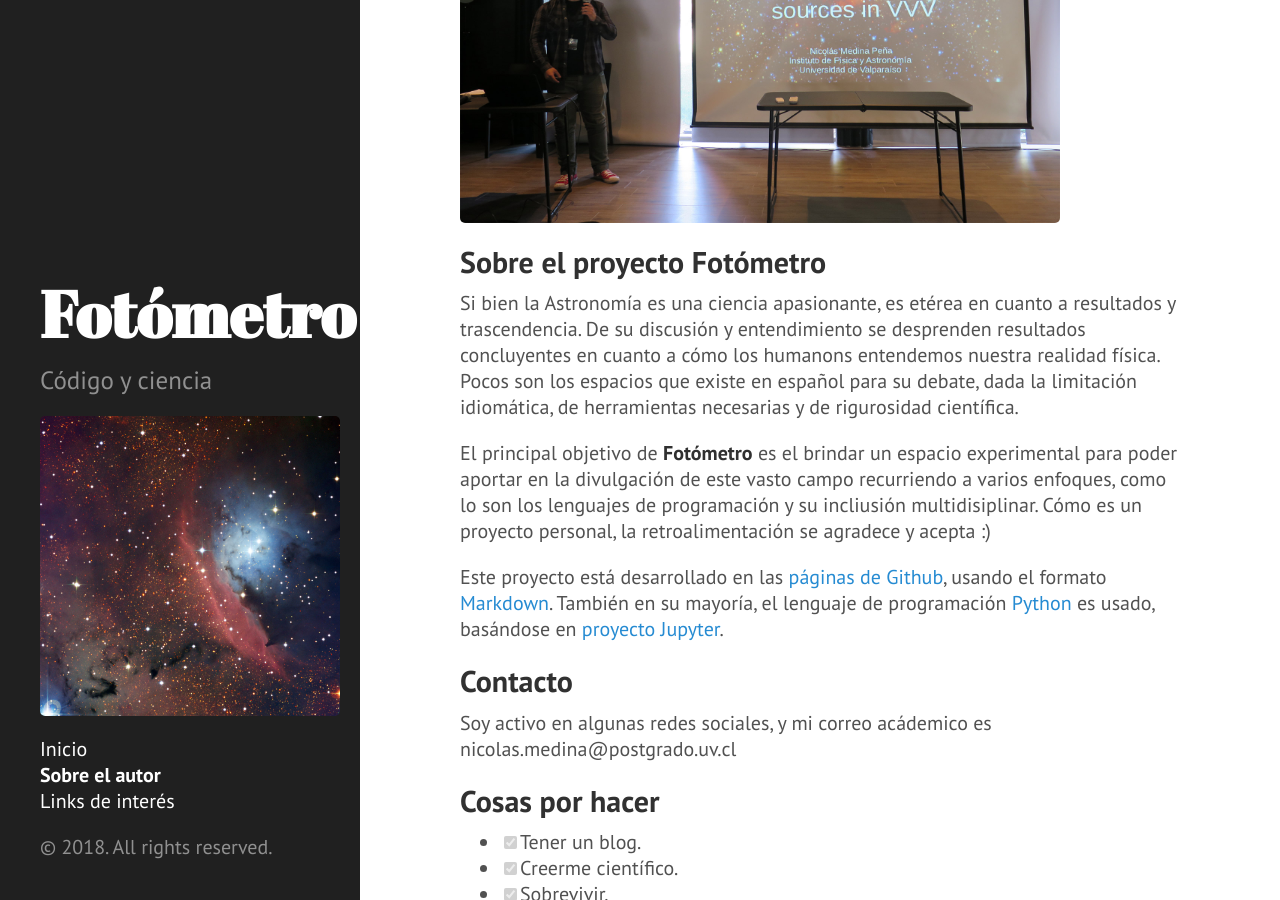
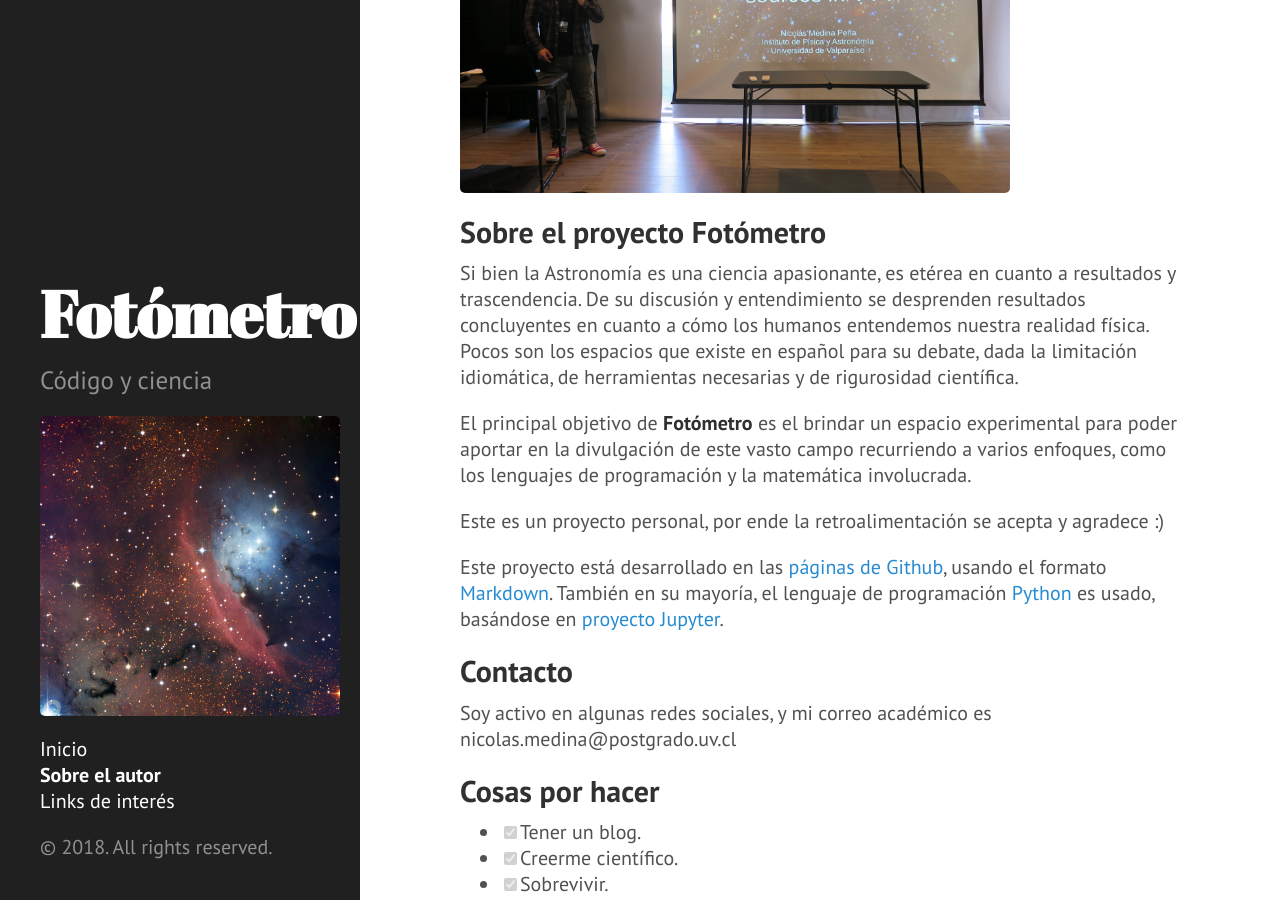
Before and after one commit to nicomedinap/nicomedinap.github.io, a Jekyll site: the page built from about.md, in a window 1280 px wide and 900 px high, scrolled down 601 px. Built offline with Jekyll 4.4.1, drawn with Linux system fonts in a browser that asks for light colours.

Commit message:
Update about.md

```diff
--- a/about.md
+++ b/about.md
@@ -11,19 +11,21 @@ Hago investigación y trabajo el telescopio DuPont como observer/plugger del pro
 Aquí una foto mía donde parezco interesante :)
 
 <img src="https://raw.githubusercontent.com/nicomedinap/nicomedinap.github.io/master/imagenes/workshop_mas_2018.jpg"
- height="430" width="600">
+ height="400" width="550">
 
 ## Sobre el proyecto Fotómetro
 
-Si bien la Astronomía es una ciencia apasionante, es etérea en cuanto a resultados y trascendencia. De su discusión y entendimiento se desprenden resultados concluyentes en cuanto a cómo los humanons entendemos nuestra realidad física. Pocos son los espacios que existe en español para su debate, dada la limitación idiomática, de herramientas necesarias y de rigurosidad científica.
+Si bien la Astronomía es una ciencia apasionante, es etérea en cuanto a resultados y trascendencia. De su discusión y entendimiento se desprenden resultados concluyentes en cuanto a cómo los humanos entendemos nuestra realidad física. Pocos son los espacios que existe en español para su debate, dada la limitación idiomática, de herramientas necesarias y de rigurosidad científica.
 
-El principal objetivo de **Fotómetro** es el brindar un espacio experimental para poder aportar en la divulgación de este vasto campo recurriendo a varios enfoques, como lo son los lenguajes de programación y su incliusión multidisiplinar. Cómo es un proyecto personal, la retroalimentación se agradece y acepta :)
+El principal objetivo de **Fotómetro** es el brindar un espacio experimental para poder aportar en la divulgación de este vasto campo recurriendo a varios enfoques, como los lenguajes de programación y la matemática involucrada.
+
+Este es un proyecto personal, por ende la retroalimentación se acepta y agradece :)
 
 Este proyecto está desarrollado en las [páginas de Github](https://pages.github.com/){:target="_blank"}, usando el formato [Markdown](https://guides.github.com/features/mastering-markdown/){:target="_blank"}. También en su mayoría, el lenguaje de programación [Python](https://es.wikipedia.org/wiki/Python){:target="_blank"} es usado, basándose en [proyecto Jupyter](http://jupyter.org/){:target="_blank"}.
 
 ## Contacto
 
-Soy activo en algunas redes sociales, y mi correo acádemico es nicolas.medina@postgrado.uv.cl
+Soy activo en algunas redes sociales, y mi correo académico es nicolas.medina@postgrado.uv.cl
 
 ## Cosas por hacer
 
```
